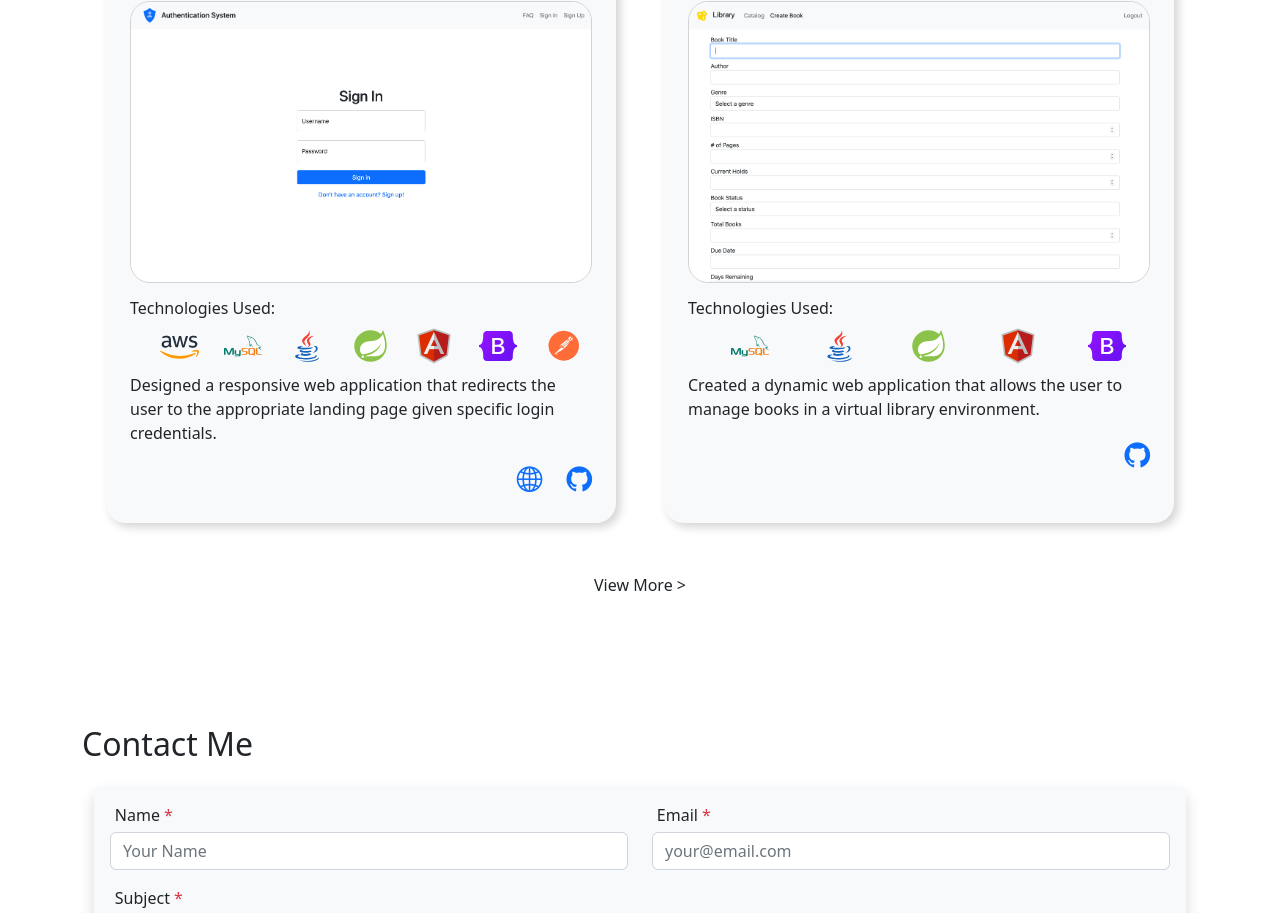
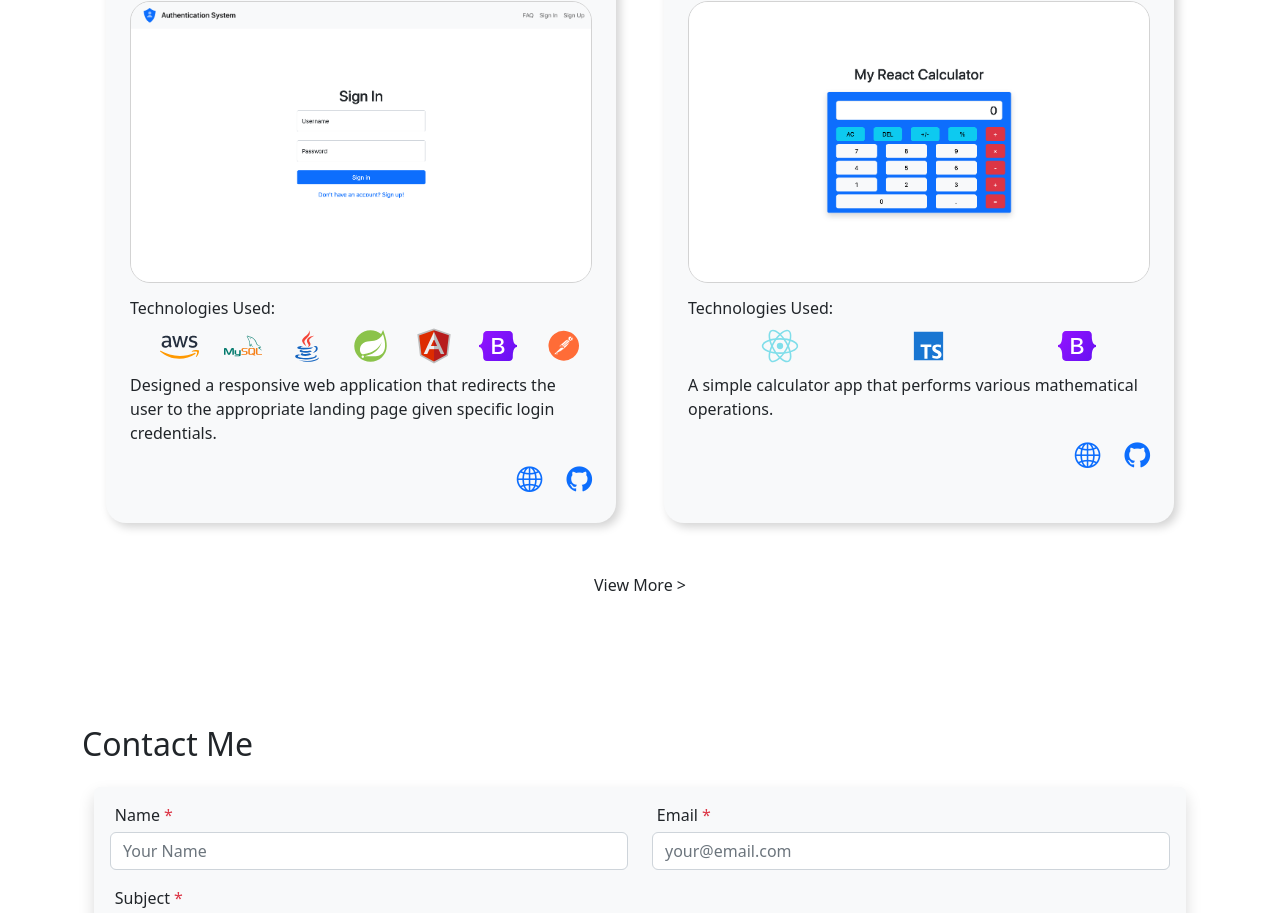
Before and after one commit to vichdz97/Website, an Angular app: page /#/home in a window 1280 px wide. Shown: the part 2082-2995 px from the top of the page. Built offline with nearby package versions, Linux system fonts and the light colour scheme.

Commit message:
replaced LMS with calc app

```diff
--- a/src/app/pages/home/home.component.ts
+++ b/src/app/pages/home/home.component.ts
@@ -42,12 +42,13 @@ export class HomeComponent {
             github: "https://github.com/vichdz97/Authentication-System"
         },
         {
-        title: "Library Management System",
-        img: "library.png",
-        tech: ["mysql", "java", "spring-boot", "angular", "bootstrap"],
-        description: `Created a dynamic web application that allows the user to
-                    manage books in a virtual library environment.`,
-        github: "https://github.com/vichdz97/Library-Management-System"
+            title: "Calculator App",
+            img: "calculator.png",
+            tech: ["react", "typescript", "bootstrap"],
+            description: `A simple calculator app that performs various
+                        mathematical operations.`,
+            url: "https://calculator-app.victor-jr.com",
+            github: "https://github.com/vichdz97/react-calculator"
         }
     ];
 
```
Lines whose indentation alone changed are shown as unchanged.
